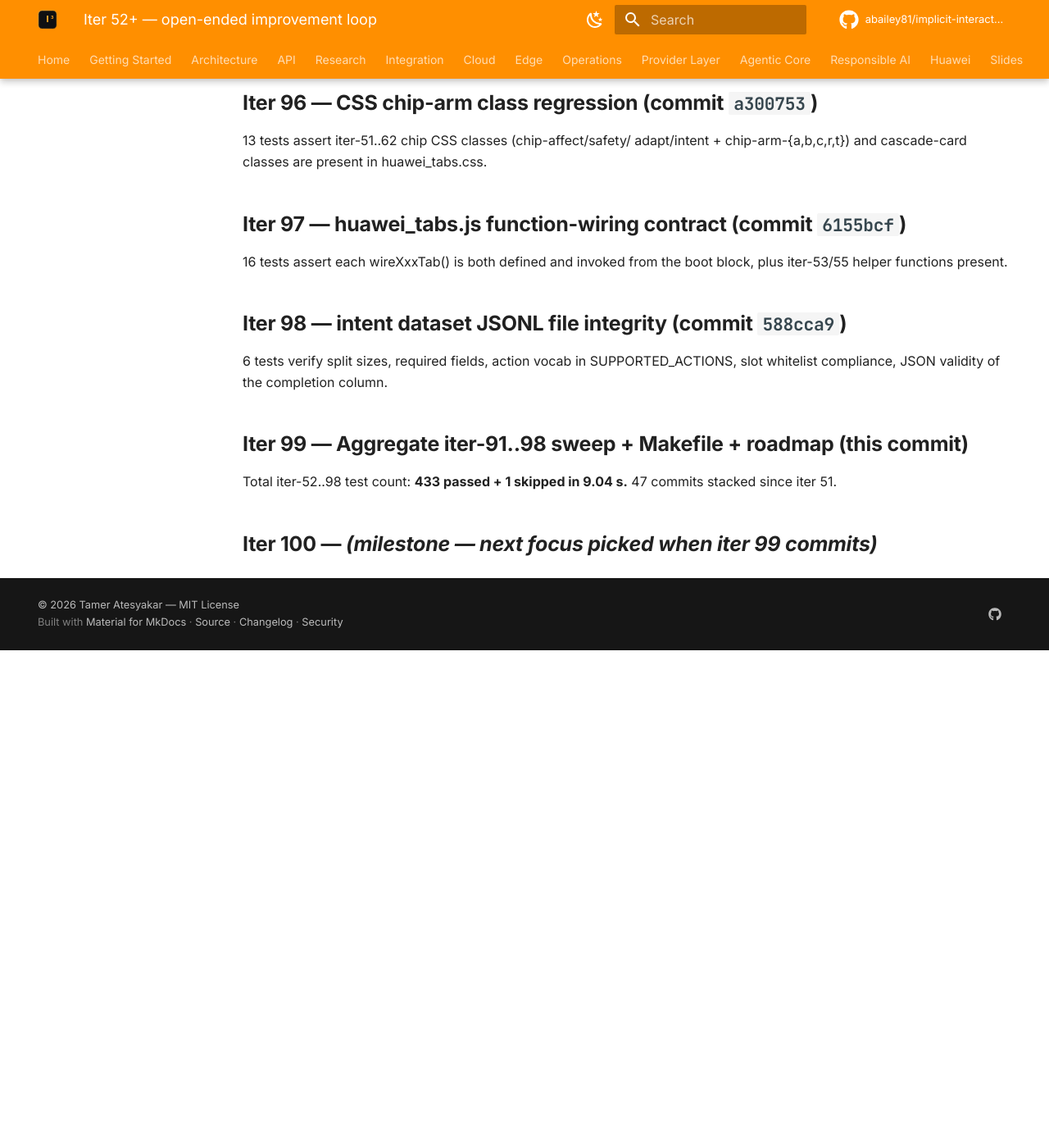
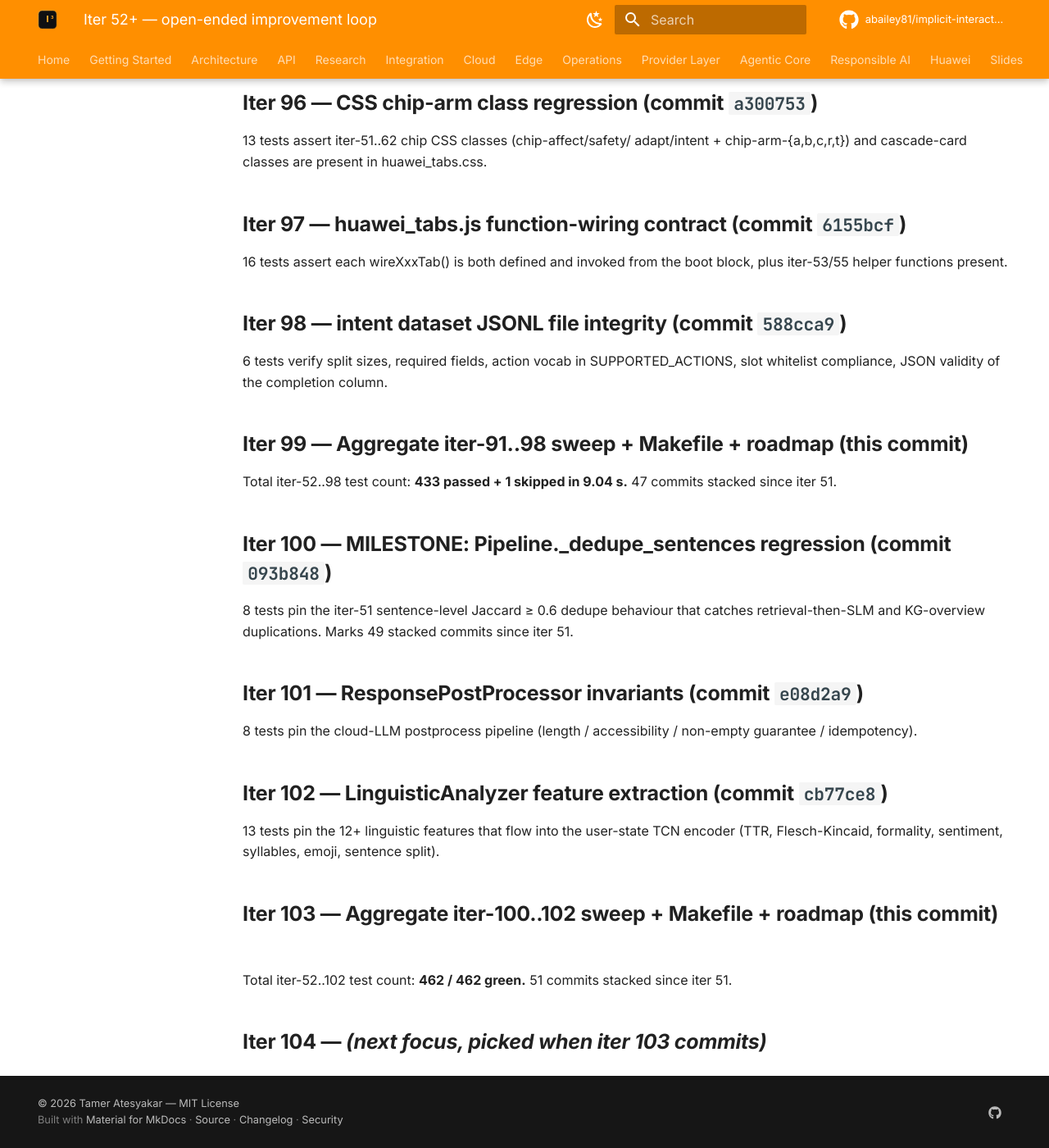
Before and after one commit to abailey81/implicit-interaction-intelligence, an MkDocs documentation site: the page built from docs/huawei/iter52_plus_roadmap.md, in a window 1280 px wide and 1400 px high, scrolled down 9375 px. Shown: the whole window at 82% size. Built offline with MkDocs 1.6.1 and Material for MkDocs 9.7.7, drawn with Linux system fonts in a browser that asks for light colours; comment, search, counter and statistics services are not loaded; the version menu is left out; before the commit the page ends 10168 px from its top, so only the background shows below that.

Commit message:
iter 103: aggregate iter-100..102 sweep + Makefile + roadmap refresh
Documents iter 100 (MILESTONE) through iter 102 in the roadmap and
extends the test-iter Makefile target to include the 3 new test files
(dedupe_sentences, response_postprocess, linguistic_analyzer).

VERIFICATION
- Aggregate iter-52..102 sweep: 462 / 462 green.
- 52 commits stacked since iter 51 (52 → 103 inclusive).

Co-Authored-By: Claude Opus 4.7 (1M context) <noreply@anthropic.com>

```diff
--- a/docs/huawei/iter52_plus_roadmap.md
+++ b/docs/huawei/iter52_plus_roadmap.md
@@ -387,4 +387,26 @@ completion column.
 Total iter-52..98 test count: **433 passed + 1 skipped in 9.04 s.**
 47 commits stacked since iter 51.
 
-## Iter 100 — *(milestone — next focus picked when iter 99 commits)*
+## Iter 100 — MILESTONE: Pipeline._dedupe_sentences regression (commit `093b848`)
+
+8 tests pin the iter-51 sentence-level Jaccard ≥ 0.6 dedupe behaviour
+that catches retrieval-then-SLM and KG-overview duplications.  Marks
+49 stacked commits since iter 51.
+
+## Iter 101 — ResponsePostProcessor invariants (commit `e08d2a9`)
+
+8 tests pin the cloud-LLM postprocess pipeline (length / accessibility
+/ non-empty guarantee / idempotency).
+
+## Iter 102 — LinguisticAnalyzer feature extraction (commit `cb77ce8`)
+
+13 tests pin the 12+ linguistic features that flow into the user-state
+TCN encoder (TTR, Flesch-Kincaid, formality, sentiment, syllables,
+emoji, sentence split).
+
+## Iter 103 — Aggregate iter-100..102 sweep + Makefile + roadmap (this commit)
+
+Total iter-52..102 test count: **462 / 462 green.**  51 commits
+stacked since iter 51.
+
+## Iter 104 — *(next focus, picked when iter 103 commits)*
```
Also changed, not shown: 1 other file.
